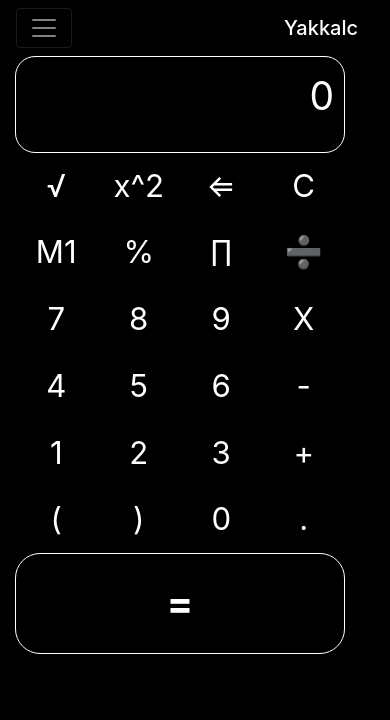
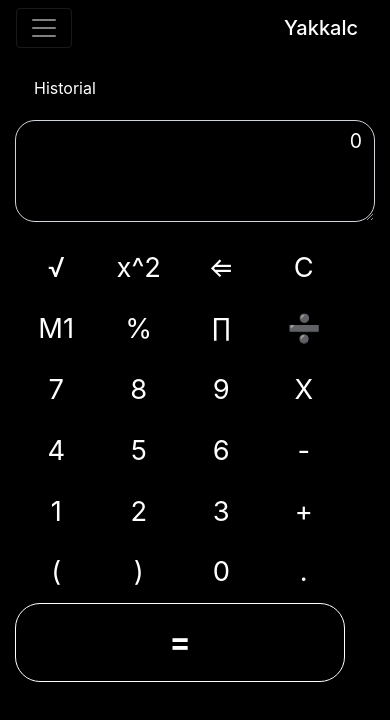
Before and after one commit to Yakko-Chavez/Yakkalc, a plain HTML site: page index.html in a window 390 px wide. Drawn offline with Linux system fonts and the light colour scheme.

Commit message:
Se corrije en la calculadora operaciones grandes y se agrega historial

```diff
--- a/index.html
+++ b/index.html
@@ -15,15 +15,15 @@
             border-radius: 20px;
             //border: 1px solid White;
             padding: 10px;
-            font-size:8vw;
+            font-size:7vw;
 
     }
     div.Igual {
         COLOR: White;
         border-radius: 25px;
         border: 1px solid White;
-        padding: 20px;
-        font-size:10vw;
+        padding: 15px;
+        font-size:8vw;
         font-weight: bold;
 }
     .navbar-toggler{
@@ -34,14 +34,35 @@
     from {background-color:white;}
     to {background-color: black;}
 }
-    div.Result{
+    textarea.form-control {
+        background : black;
         COLOR: White;
         border-radius: 20px;
-        border: 1px solid White;
-        padding: 10px;
-        font-size:10vw;
+        //border: 1px solid White;
+        //padding: 10px;
+        font-size:5vw;
         text-align: right;
         }
+    .form-control[readonly].no-gray {
+           background-color : black;
+    }
+
+
+    .btn-link{
+         background-color : black;
+         background : black;
+         COLOR: White;
+         text-decoration: none;//para quitar el azul de liga visitada
+
+    }
+    div.card{
+         background-color : black;
+         background : black;
+         COLOR: White;
+    }
+    .btn:focus, .btn-success:focus{
+       COLOR: White;
+    }
 
 </style>
 <html>
@@ -79,12 +100,34 @@
         </ul>
     </div>
 </nav>
+<!**************************Historial********************************>
+<style>
+#Historial{
+	background:green;
+	transition:background 2s ease;
+}
+</style>
+<div class="accordion" id="Historial">
+  <div class="card">
+    <div class="card-header" id="headingOne">
+      <h5 class="mb-0">
+        <button class="btn btn-link" type="button" data-toggle="collapse" data-target="#collapseOne" aria-expanded="true" aria-controls="collapseOne">
+          Historial
+        </button>
+      </h5>
+      <div id="collapseOne" class="collapse show" aria-labelledby="headingOne" data-parent="#Historial">
+      <div class="card-body" id = "Historia">
 
+      </div>
+    </div>
+    </div>
+ </div>
+</div>
 
 <div class="container-fluid h-100" >
     <!****************Resultado**********************>
-    <div class="row  container-fluid h-100" align="center">
-        <div class="col-12 h-100 Result"> <p id="Result">0</p> </div>
+    <div class="form-group">
+        <textarea class="form-control no-gray" id="Result" rows = "3" readonly>0</textarea>
     </div>
     <!****************SQRT X**N  X2 CE *********************>
     <div class="row container-fluid  h-100" align="center" >
@@ -153,17 +196,45 @@
 
 <script>
     m1 = 0;//inicializamos la variable m1 con 0
+    //colapsamos el historial que viene abierto por default
+    $('#collapseOne').collapse({
+    toggle: true
+    })
+
+
+    function Historia(res){
+        hist = document.getElementById("Historia").innerHTML ;
+        hist = hist + res;
+        document.getElementById("Historia").innerHTML = hist;
+    }
+
     function Calculadora(p){
     var res = document.getElementById("Result").innerHTML;
     if (res == '0'){ res = ''};
     switch(p){
+        case '+':// Suma
+           // res = eval(res);//Evaluamos antes de operar
+            break;
+        case '-':// Resta
+            //res = eval(res);//Evaluamos antes de operar
+            break;
+        case '*':// Multiplicación
+            //res = eval(res);//Evaluamos antes de operar
+            break;
+        case '/':// División
+            //res = eval(res);//Evaluamos antes de operar
+            break;
+
         case 'CE'://Cero borrar
             res = '0';
             p = '';
+            Historia( "Borrado  = 0" + "<br>" );
             break;
         case '=':// Evaluar Resultado
             try{
+                Historia( res );
                 res = eval(res);
+                Historia( "=" + res + "<br>" );
             }catch(e){
                 alert('Error de Expresión');
                 res='';
@@ -172,11 +243,13 @@
             break;
         case 'RC'://Raiz Cuadrada
             res = eval(res);
+            Historia( "Raiz de " + res + "=" );
             p = Math.sqrt(res);
             if ( isNaN( p ) == true ) {
                 alert ('No se puede Obtener la Raiz de '+ res);
                 p = '';
             }
+            Historia( p + "<BR>" );
             res='';
             break;
         case 'PI'://PI
@@ -184,7 +257,9 @@
             break;
         case 'X2'://X Cuadrada
             res = eval(res);
+            Historia( res + "Al cuadrado = " );
             p = res * res;
+            Historia( p + "<BR>" );
             res = '';
             break;
         case 'Rev'://Borra último caracter
@@ -211,10 +286,6 @@
         break;
     }
     res += p;
-    //no más de 14 caractéres
-    if (res.length > 14){
-        res = res.substring(0, 14);
-    }
     document.getElementById("Result").innerHTML = res;
-}
+}//del function calculadora
 </script>
```
